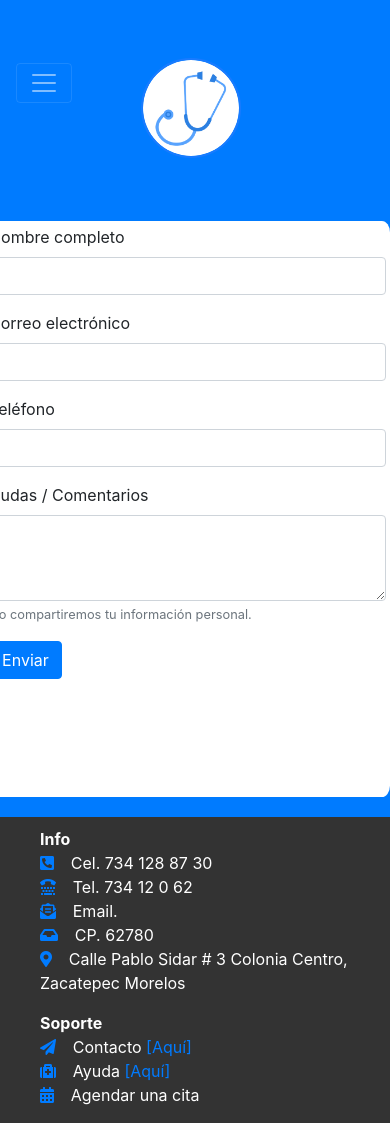
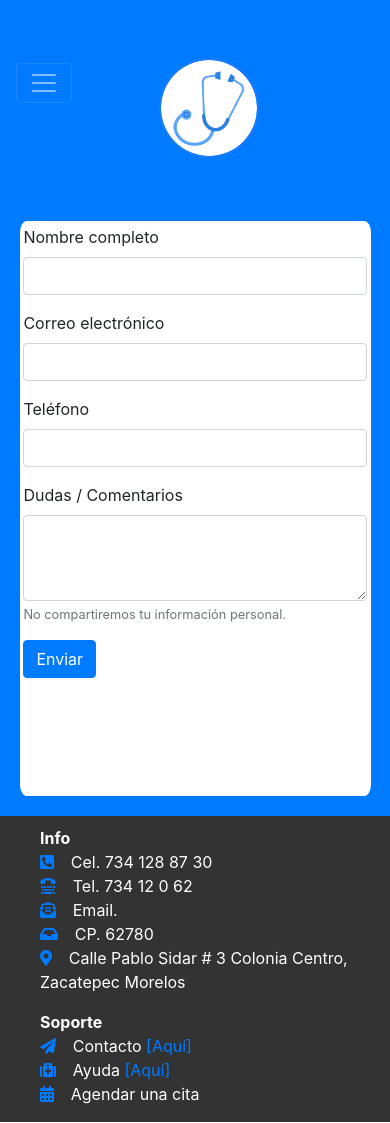
Before and after one commit to MFuentes1992/MedicaIntegralSur, a PHP site: page /MedicaIntegralSur/contacto/ in a window 390 px wide. Run offline with PHP 8.4, Linux system fonts and the light colour scheme; some libraries are stand-ins or nearby versions.

Commit message:
Fixing Responsive Navbar, Contact (Mobile)

```diff
--- a/contacto/index.php
+++ b/contacto/index.php
@@ -90,7 +90,7 @@
         </div>
         <div class="container-fluid contact">
             <div class="container-fluid contact">
-                <div class="row">
+                <div class="row" id="rowContainer">
                     <div class="col-md-6" id="jumboContainer">
                         <h1 class="jumbo"><i class="fas fa-ambulance"></i></h1>
                     </div>
@@ -198,7 +198,8 @@
           viewportHeight = $(window).height();
         }
         /**/////////////////Make Footer Relative //////////// */
-        $('#footer').css('position', 'relative');
+        if(viewportHeight < 1000)
+          $('#footer').css('position', 'relative');
         /*//////////TABLETS///////////////// */
         let minResponsive = ()=>{
           removeClass('navbarNav', 'container');
@@ -208,7 +209,7 @@
           removeClass('collapseIcons2', 'hide');
           removeClass('collapseIcons3', 'hide');
           removeClass('collapseIcons4', 'hide');
-          removeClass('contactForm', 'col-md-6');
+          removeClass('contactForm', 'col-md-4');
           addClass('navbarIcons', 'hide');
           addClass('contactForm', 'col-md-8');
           $('#jumboContainer').remove();
@@ -246,7 +247,11 @@
         let smartPhoneResponsive = ()=>{
           minResponsive();
           removeClass('medicaLogo', 'container');
+          removeClass('rowContainer', 'row');
+          removeClass('contactForm', 'col-md-4');
           addClass('medicaLogo', 'responsiveContainer');
+          addClass('contactForm', 'col-md-8');
+
         }
         /**////////////////////////RESPONSIVE ENGINE ///////////////////// */
         let responsiveEngine = () =>{
--- a/css/main.css
+++ b/css/main.css
@@ -163,7 +163,7 @@ body{
 
 .card-plane{
   position: relative;
-  width: 100%;
+  width: 90%;
   background-color: #FFF;
   margin: auto;
   border-radius: 2%;
@@ -210,7 +210,7 @@ body{
 
 .responsiveContainer{
   position: relative;
-  width: 65%;
+  width: 60%;
 }
 
 .responsiveContainer > image{
```
